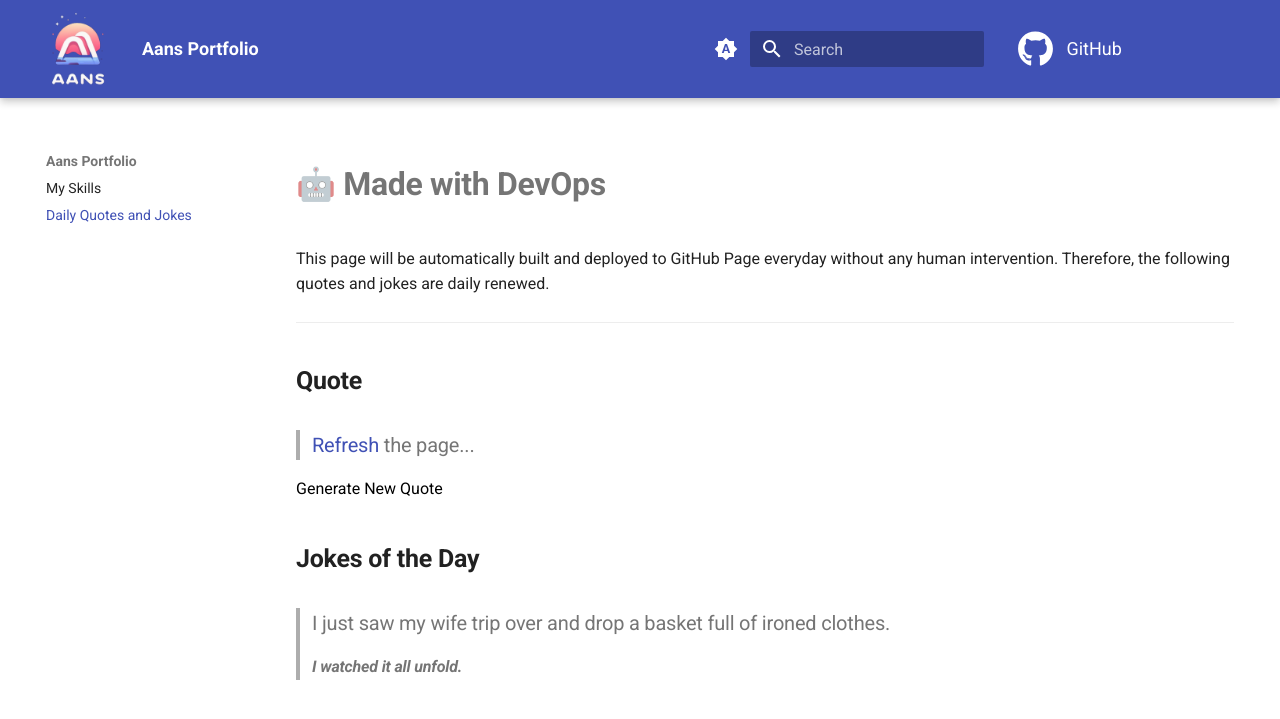
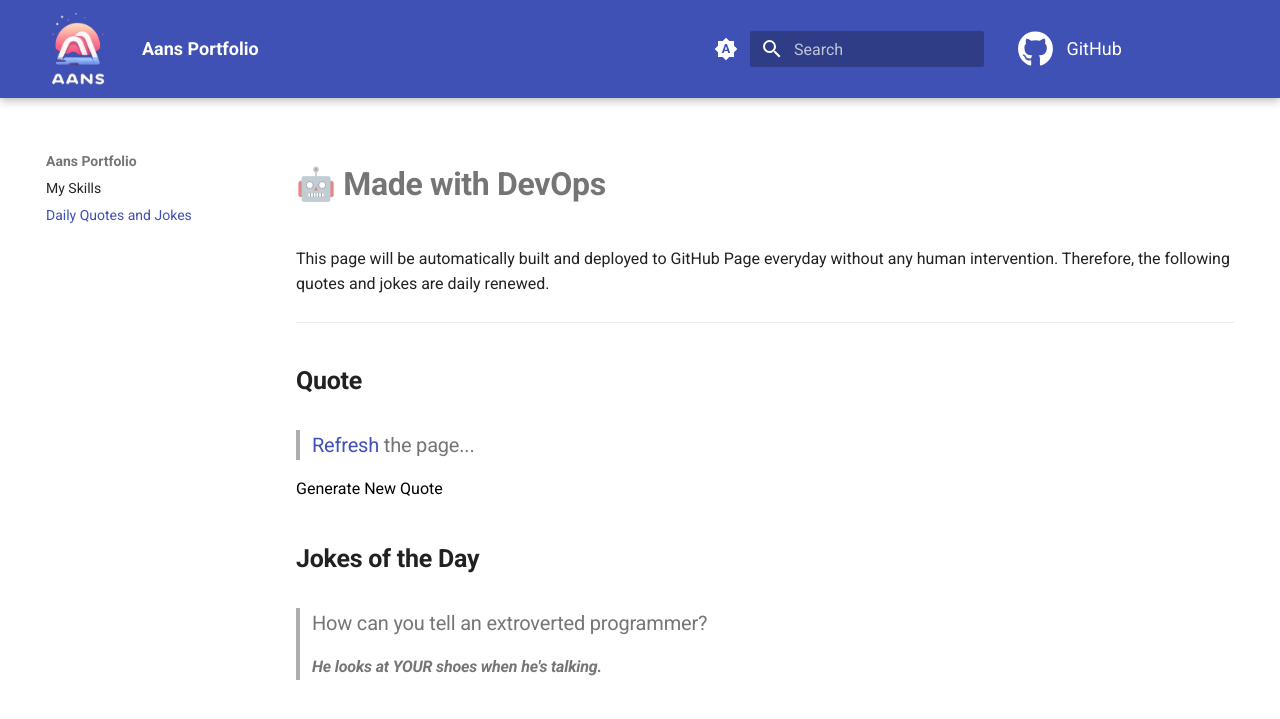
Before and after one commit to LaansDole/LaansDole, an MkDocs documentation site: the page built from docs/daily-jokes.md, in a window 1280 px wide. Shown: the top 719 px of the page. Built offline with MkDocs 1.6.1 and Material for MkDocs 9.7.7, drawn with Linux system fonts in a browser that asks for light colours; comment, search, counter and statistics services are not loaded.

Commit message:
Generated Daily Joke

```diff
--- a/docs/daily-jokes.md
+++ b/docs/daily-jokes.md
@@ -16,4 +16,4 @@
 <h2><strong>Jokes of the Day</strong></h2>
 
 
-<blockquote><h3>I just saw my wife trip over and drop a basket full of ironed clothes.</h3><h4><i>I watched it all unfold.</i></h4></blockquote>
+<blockquote><h3>How can you tell an extroverted programmer?</h3><h4><i>He looks at YOUR shoes when he's talking.</i></h4></blockquote>
```
Also changed, not shown: README.md (+1 -1 lines).
